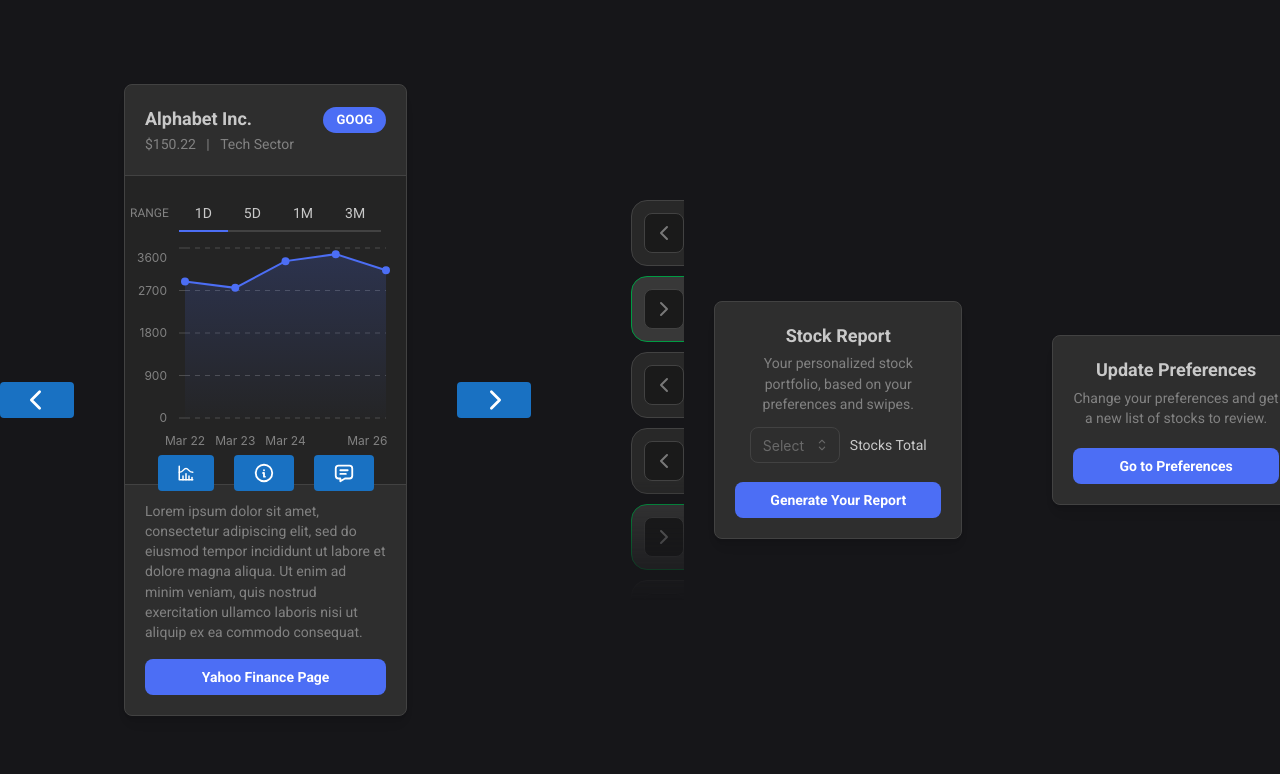
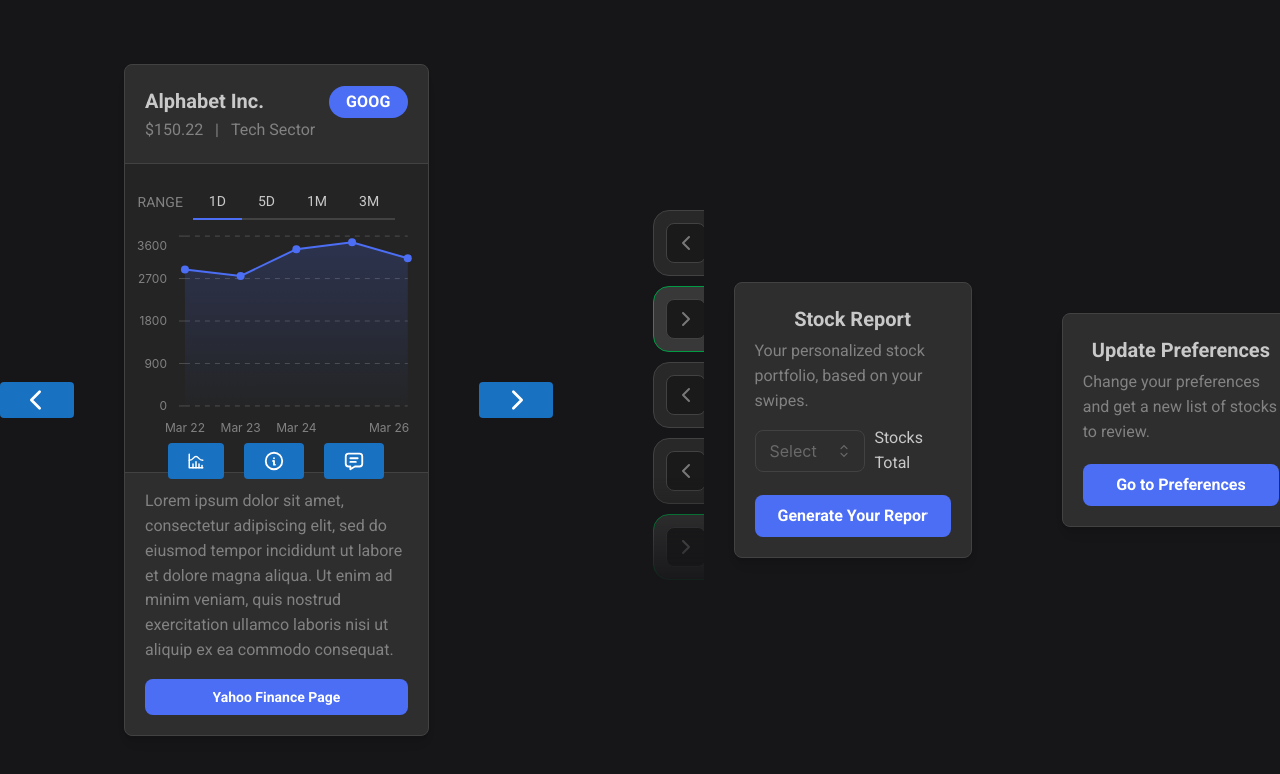
Before and after one commit to AlexT101/market-match, a Next.js app: page / in a window 1280 px wide. Shown: the top 774 px of the page. Built offline with nearby package versions, Linux system fonts and the light colour scheme.

Commit message:
Resized website to look larger

```diff
--- a/components/Generate.tsx
+++ b/components/Generate.tsx
@@ -4,14 +4,14 @@
 const Generate = () => {
     return (
         <Card className="box generate" shadow="sm" padding="lg" radius="md" withBorder>
-            <Text fw={800} size="lg">Stock Report</Text>
-            <Text size="sm" c="dimmed">Your personalized stock portfolio, based on your preferences and swipes.</Text>
+            <Text fw={800} size="xl" className="boxTitle">Stock Report</Text>
+            <Text size="md" c="dimmed">Your personalized stock portfolio, based on your swipes.</Text>
             <div className="stockCount">
-                <Select data={['5', '10', '15']} placeholder="Select " radius="md" className="stockCountLimiter" />
-                <Text size="sm" className="stockCountLimiter">Stocks Total</Text>
+                <Select data={['5', '10', '15']} placeholder="Select " radius="md" size="md" className="stockCountLimiter" />
+                <Text size="md" className="stockCountLimiter">Stocks Total</Text>
 
             </div>
-            <Button color="indigo.6" fullWidth mt="md" radius="md" component="a" href="/report">
+            <Button color="indigo.6" fullWidth mt="md" radius="md" size="md" component="a" href="/report">
                 Generate Your Report
             </Button>
         </Card>
--- a/components/MiniStock.tsx
+++ b/components/MiniStock.tsx
@@ -12,8 +12,8 @@
     return (
         <div className="miniStock">
             <div className="miniStockStack">
-                <Text size="sm" c="dimmed">{ticker}</Text>
-                <Text>{name}</Text>
+                <Text size="md" c="dimmed">{ticker}</Text>
+                <Text size="lg">{name}</Text>
             </div>
             <Sparkline
                 w={120}
--- a/components/Stock.tsx
+++ b/components/Stock.tsx
@@ -83,15 +83,15 @@
     return (
         <Card id="stock" className="stock" shadow="sm" padding="lg" radius="md" withBorder>
             <Group justify="space-between">
-                <Text fw={800} size="lg">{name}</Text>
-                <Badge color="indigo.6" size="lg">{ticker}</Badge>
+                <Text fw={800} size="xl">{name}</Text>
+                <Badge color="indigo.6" size="xl">{ticker}</Badge>
             </Group>
-            <Text size="sm" c="dimmed">$150.22&nbsp;&nbsp;&nbsp;|&nbsp;&nbsp;&nbsp;Tech Sector</Text>
+            <Text size="md" c="dimmed">$150.22&nbsp;&nbsp;&nbsp;|&nbsp;&nbsp;&nbsp;Tech Sector</Text>
             <Card.Section>
                 {opened == 0 ? (
                     <Group className="stockSection chart">
                         <div className="stockChartTabs">
-                            <Text size="xs" c="dimmed">RANGE</Text>
+                            <Text size="sm" c="dimmed">RANGE</Text>
                             <Tabs value={dayRange} onChange={setDayRange}>
                                 <Tabs.List>
                                     <Tabs.Tab value="first" color="indigo.6">1D</Tabs.Tab>
@@ -178,7 +178,7 @@
                 </Button>
             </div>
 
-            <Text size="sm" c="dimmed">
+            <Text size="md" c="dimmed">
                 {description}
             </Text>
 
--- a/components/UpdatePreferences.tsx
+++ b/components/UpdatePreferences.tsx
@@ -4,9 +4,9 @@
 const UpdatePreferences = () => {
     return (
         <Card className="box updatePreferences" shadow="sm" padding="lg" radius="md" withBorder>
-            <Text fw={800} size="lg">Update Preferences</Text>
-            <Text size="sm" c="dimmed">Change your preferences and get a new list of stocks to review.</Text>
-            <Button color="indigo.6" fullWidth mt="md" radius="md" component="a" href="/preferences">
+            <Text fw={800} size="xl" className="boxTitle">Update Preferences</Text>
+            <Text size="md" c="dimmed">Change your preferences and get a new list of stocks to review.</Text>
+            <Button color="indigo.6" fullWidth mt="md" radius="md" size="md" component="a" href="/preferences">
                 Go to Preferences
             </Button>
         </Card>
--- a/styles/index.css
+++ b/styles/index.css
@@ -13,12 +13,12 @@
     justify-content: center;
     align-items: center;
 
-    @media only screen and (min-width: 800px) {
+    @media only screen and (min-width: 1100px) {
         height: 100vh;
         gap: 50px;
     }
 
-    @media only screen and (max-width: 800px) {
+    @media only screen and (max-width: 1100px) {
         gap: 20px;
         flex-direction: column;
         margin-bottom: 30px;
@@ -204,7 +204,7 @@
 }
 
 .desktopArrows {
-    @media only screen and (max-width: 800px) {
+    @media only screen and (max-width: 1100px) {
         visibility: hidden;
         width: 0;
         height: 0;
@@ -218,7 +218,7 @@
     gap: 20px;
     margin-bottom: 40px;
 
-    @media only screen and (min-width: 800px) {
+    @media only screen and (min-width: 1100px) {
         visibility: hidden;
         width: 0;
         height: 0;
@@ -231,7 +231,7 @@
     position: absolute;
     right: 0px;
     bottom: 0px;
-    height: 400px;
+    height: 380px;
     overflow-y: auto;
 
     @media only screen and (max-width: 1100px) {
@@ -313,8 +313,6 @@
     border: 1px solid rgb(66, 66, 66);
     display: flex;
     flex-direction: column;
-    align-items: center;
-    text-align: center;
     gap: 3px;
     @media only screen and (min-width: 1100px) {
         position: absolute;
@@ -327,7 +325,12 @@
         margin-right: 16px;
         width: calc(100% - 32px);
         align-items: center;
+        max-width: 500px;
     }
+}
+
+.boxTitle {
+    align-self: center;
 }
 
 .box.generate {
@@ -354,7 +357,7 @@
 }
 
 .stockCountLimiter {
-    max-width: 90px;
+    max-width: 110px;
 }
 
 .miniStock {
@@ -363,7 +366,7 @@
     border-radius: 16px;
     border: 1px solid rgb(66, 66, 66);
     display: flex;
-    width: 300px;
+    width: 330px;
     justify-content: space-between;
     align-items: center;
 }
@@ -380,14 +383,17 @@
     padding: 40px;
 }
 
+.reportTitle {
+    font-size: 2em;
+}
+
 .report {
     display: flex;
     gap: 20px;
     padding: 40px;
     margin-top: 20px;
     margin-bottom: 50px;
-    width: 100%;
-    max-width: 1050px;
+    max-width: 1500px;
     flex-wrap: wrap;
     justify-content: center;
     border-radius: 16px;
```
Also changed, not shown: app/preferences/page.tsx (+9 -9 lines), app/report/page.tsx (+5 -5 lines).
